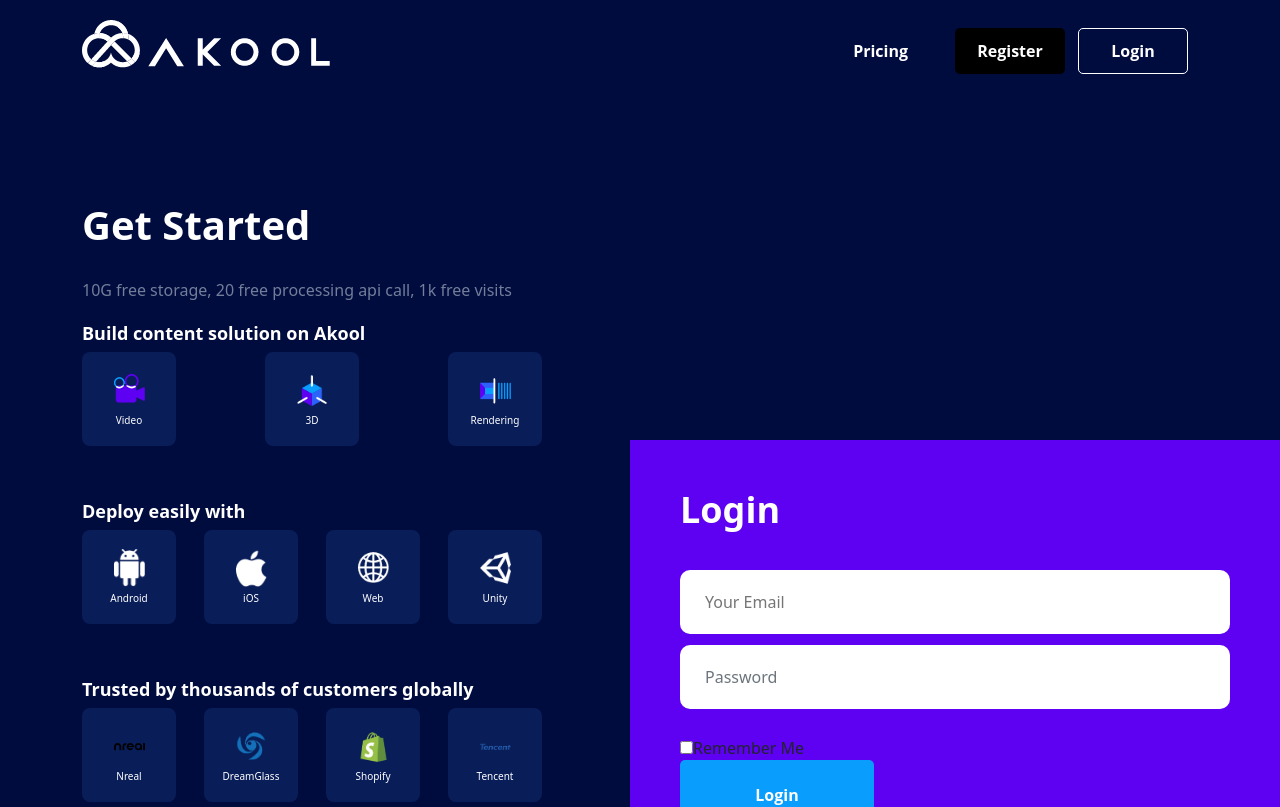
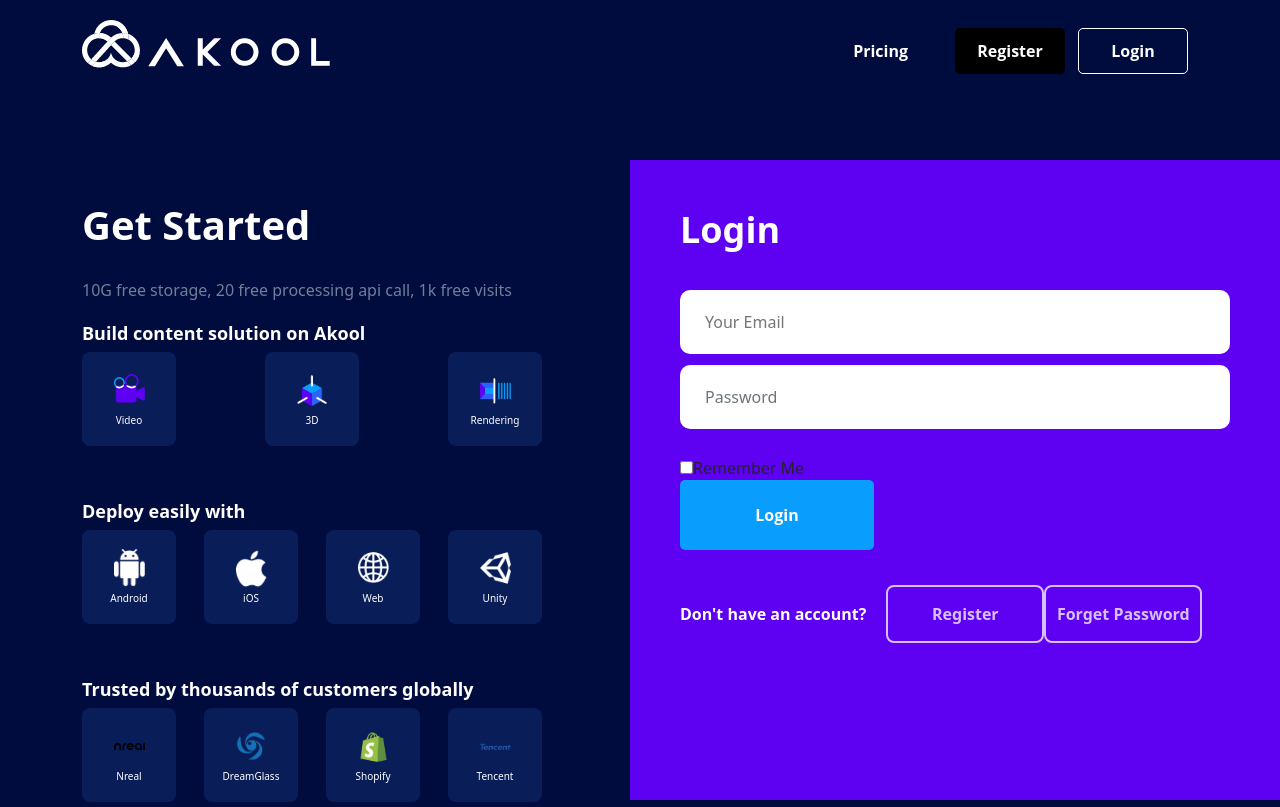
Before and after one commit to burhanharoon/akool-mern, a React (Create React App) app in the folder client/: page /login in a window 1280 px wide. Shown: the top 807 px of the page. Built offline with nearby package versions, Linux system fonts and the light colour scheme.

Commit message:
Removed unused code

```diff
--- a/client/src/App.js
+++ b/client/src/App.js
@@ -15,7 +15,6 @@
 
 const App = () => {
   const userLoggedIn = useSelector(state => state.userInfo)
-  // console.log(userDetails)
   return (
     <BrowserRouter>
       <Routes>
--- a/client/src/Screens/AppIntroScreen.js
+++ b/client/src/Screens/AppIntroScreen.js
@@ -1,4 +1,4 @@
-import React, { useState } from 'react'
+import React, { useEffect, useState } from 'react'
 import Carousel from '../Components/Carousel'
 
 const AppIntroScreen = () => {
@@ -13,7 +13,9 @@
     }
 
     const [faq, setFaq] = useState(initialValue)
-
+    useEffect(() => {
+        window.scrollTo(0, 0)
+    }, [])
     return (
         <>
             <section className="banner_two">
--- a/client/src/assets/css/style.css
+++ b/client/src/assets/css/style.css
@@ -1167,6 +1167,7 @@
     background: #5E00F2;
     position: absolute;
     bottom: 0;
+    top: 10rem;
     right: 0;
     padding-top: 150px;
     padding-left: 120px;
```
